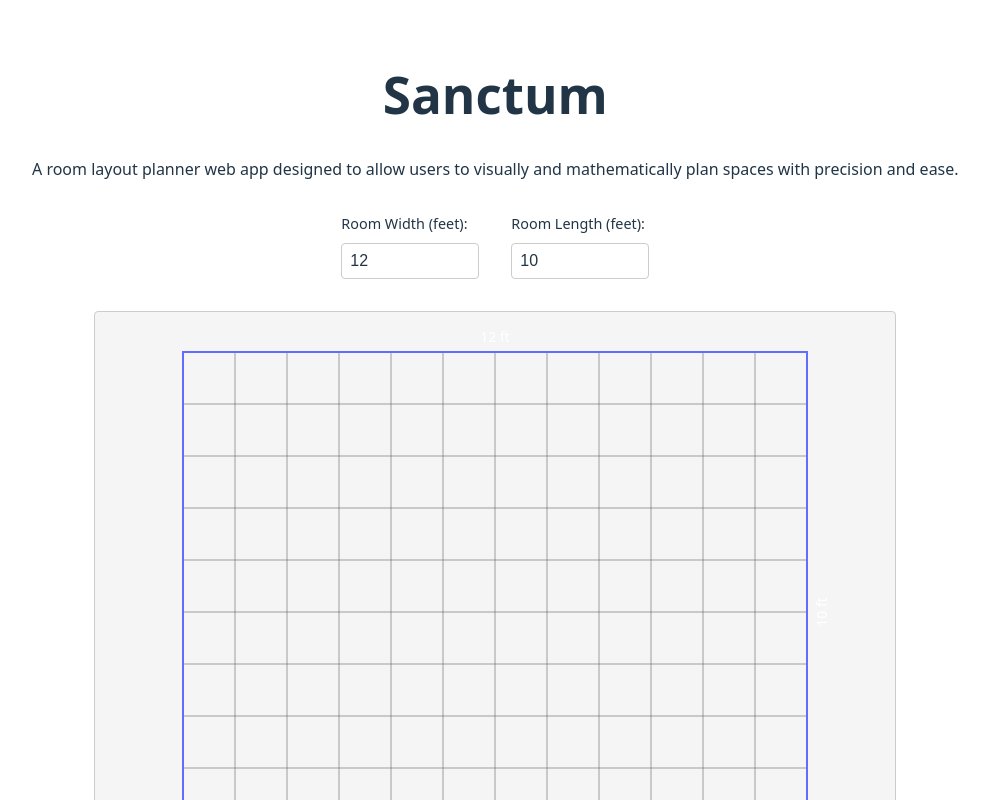
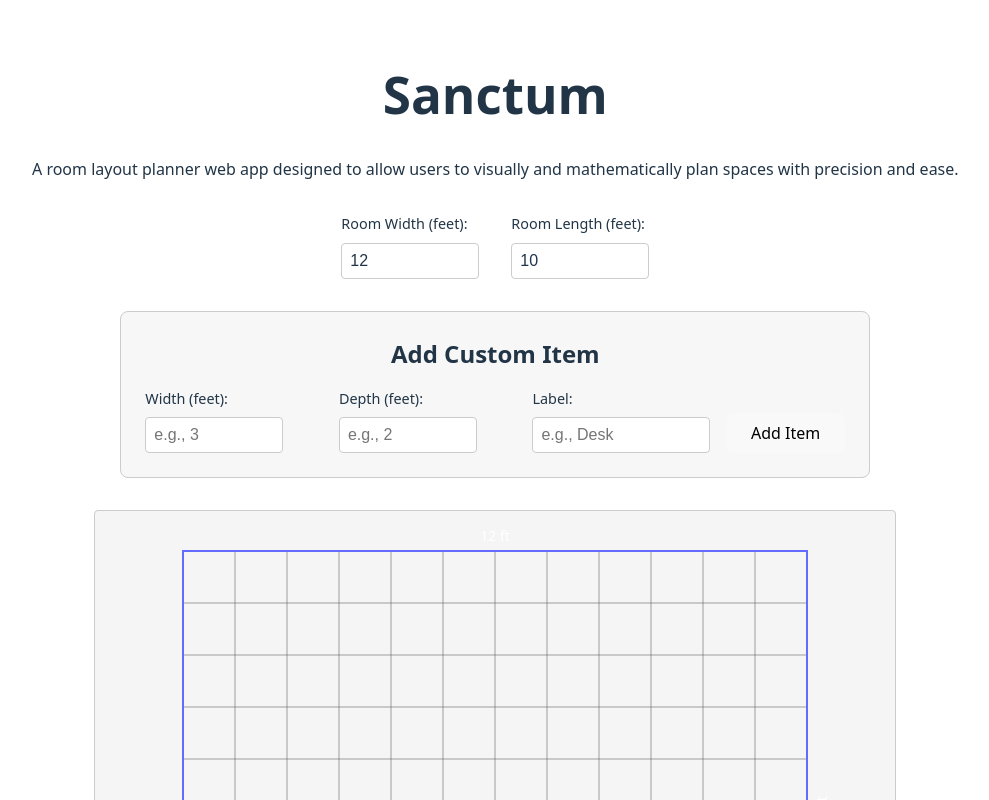
Before and after one commit to angelocordon/sanctum, a React (Vite) app: page / in a window 1280 px wide. Shown: the top 800 px of the page, without its empty margins (0-989 px from the left). Built offline with nearby package versions, Linux system fonts and the light colour scheme.

Commit message:
Add custom rectangular items with label and dimensions (#11)
Enables users to add custom items to the room canvas by specifying width, depth (in feet), and a descriptive label. Items render as proportionally accurate rectangles on the grid.

```diff
--- a/src/components/RoomCanvas.css
+++ b/src/components/RoomCanvas.css
@@ -1,8 +1,60 @@
 .room-canvas-container {
   display: flex;
+  flex-direction: column;
   justify-content: center;
   align-items: center;
   margin: 2rem 0;
+}
+
+.item-controls {
+  margin-bottom: 2rem;
+  padding: 1.5rem;
+  border: 1px solid #444;
+  border-radius: 8px;
+  background-color: rgba(26, 26, 26, 0.5);
+  width: 100%;
+  max-width: 700px;
+}
+
+.item-controls h3 {
+  margin-top: 0;
+  margin-bottom: 1rem;
+  font-size: 1.5em;
+}
+
+.item-form {
+  display: flex;
+  gap: 1rem;
+  align-items: flex-end;
+  flex-wrap: wrap;
+}
+
+.item-form .control-group {
+  display: flex;
+  flex-direction: column;
+  gap: 0.5rem;
+  text-align: left;
+  flex: 1;
+  min-width: 120px;
+}
+
+.item-form .control-group label {
+  font-size: 0.9em;
+  font-weight: 500;
+}
+
+.item-form .control-group input {
+  padding: 0.5rem;
+  font-size: 1em;
+  border: 1px solid #444;
+  border-radius: 4px;
+  background-color: #1a1a1a;
+  color: #fff;
+}
+
+.item-form button {
+  padding: 0.5rem 1.5rem;
+  margin-top: 1.5rem;
 }
 
 .room-canvas {
@@ -12,6 +64,17 @@
 }
 
 @media (prefers-color-scheme: light) {
+  .item-controls {
+    background-color: rgba(245, 245, 245, 0.8);
+    border: 1px solid #ccc;
+  }
+
+  .item-form .control-group input {
+    background-color: #fff;
+    color: #213547;
+    border: 1px solid #ccc;
+  }
+
   .room-canvas {
     background-color: #f5f5f5;
     border: 1px solid #ccc;
--- a/src/components/RoomCanvas.tsx
+++ b/src/components/RoomCanvas.tsx
@@ -1,4 +1,4 @@
-import { useEffect, useRef } from 'react'
+import { useEffect, useRef, useState } from 'react'
 import './RoomCanvas.css'
 
 // Canvas dimensions
@@ -10,8 +10,21 @@ interface RoomCanvasProps {
   roomLength: number // in feet
 }
 
+interface Item {
+  id: string
+  width: number // in feet
+  depth: number // in feet
+  label: string
+  x: number // position in feet
+  y: number // position in feet
+}
+
 const RoomCanvas = ({ roomWidth, roomLength }: RoomCanvasProps) => {
   const canvasRef = useRef<HTMLCanvasElement>(null)
+  const [items, setItems] = useState<Item[]>([])
+  const [newItemWidth, setNewItemWidth] = useState('')
+  const [newItemDepth, setNewItemDepth] = useState('')
+  const [newItemLabel, setNewItemLabel] = useState('')
 
   useEffect(() => {
     const canvas = canvasRef.current
@@ -72,6 +85,36 @@ const RoomCanvas = ({ roomWidth, roomLength }: RoomCanvasProps) => {
     ctx.lineWidth = 2
     ctx.strokeRect(offsetX, offsetY, roomWidthPx, roomLengthPx)
 
+    // Draw items
+    items.forEach((item) => {
+      const itemX = offsetX + item.x * scale
+      const itemY = offsetY + item.y * scale
+      const itemWidth = item.width * scale
+      const itemDepth = item.depth * scale
+
+      // Draw item rectangle
+      ctx.fillStyle = 'rgba(100, 108, 255, 0.3)'
+      ctx.strokeStyle = '#646cff'
+      ctx.lineWidth = 2
+      ctx.fillRect(itemX, itemY, itemWidth, itemDepth)
+      ctx.strokeRect(itemX, itemY, itemWidth, itemDepth)
+
+      // Draw label
+      ctx.fillStyle = '#fff'
+      ctx.font = 'bold 14px system-ui, sans-serif'
+      ctx.textAlign = 'center'
+      ctx.textBaseline = 'middle'
+      ctx.fillText(item.label, itemX + itemWidth / 2, itemY + itemDepth / 2 - 10)
+
+      // Draw dimensions
+      ctx.font = '12px system-ui, sans-serif'
+      ctx.fillText(
+        `${item.width} × ${item.depth} ft`,
+        itemX + itemWidth / 2,
+        itemY + itemDepth / 2 + 10
+      )
+    })
+
     // Draw dimension labels
     ctx.fillStyle = '#fff'
     ctx.font = '14px system-ui, sans-serif'
@@ -100,10 +143,75 @@ const RoomCanvas = ({ roomWidth, roomLength }: RoomCanvasProps) => {
       10,
       CANVAS_HEIGHT - 10
     )
-  }, [roomWidth, roomLength])
+  }, [roomWidth, roomLength, items])
+
+  const handleAddItem = () => {
+    const width = parseFloat(newItemWidth)
+    const depth = parseFloat(newItemDepth)
+    const label = newItemLabel.trim()
+
+    if (isNaN(width) || isNaN(depth) || width <= 0 || depth <= 0 || !label) {
+      alert('Please provide valid width, depth, and label')
+      return
+    }
+
+    const newItem: Item = {
+      id: `item-${Date.now()}`,
+      width,
+      depth,
+      label,
+      x: 1, // Start 1 foot from left
+      y: 1, // Start 1 foot from top
+    }
+
+    setItems([...items, newItem])
+    setNewItemWidth('')
+    setNewItemDepth('')
+    setNewItemLabel('')
+  }
 
   return (
     <div className="room-canvas-container">
+      <div className="item-controls">
+        <h3>Add Custom Item</h3>
+        <div className="item-form">
+          <div className="control-group">
+            <label htmlFor="item-width">Width (feet):</label>
+            <input
+              id="item-width"
+              type="number"
+              min="0.1"
+              step="0.1"
+              value={newItemWidth}
+              onChange={(e) => setNewItemWidth(e.target.value)}
+              placeholder="e.g., 3"
+            />
+          </div>
+          <div className="control-group">
+            <label htmlFor="item-depth">Depth (feet):</label>
+            <input
+              id="item-depth"
+              type="number"
+              min="0.1"
+              step="0.1"
+              value={newItemDepth}
+              onChange={(e) => setNewItemDepth(e.target.value)}
+              placeholder="e.g., 2"
+            />
+          </div>
+          <div className="control-group">
+            <label htmlFor="item-label">Label:</label>
+            <input
+              id="item-label"
+              type="text"
+              value={newItemLabel}
+              onChange={(e) => setNewItemLabel(e.target.value)}
+              placeholder="e.g., Desk"
+            />
+          </div>
+          <button onClick={handleAddItem}>Add Item</button>
+        </div>
+      </div>
       <canvas
         ref={canvasRef}
         width={CANVAS_WIDTH}
```
